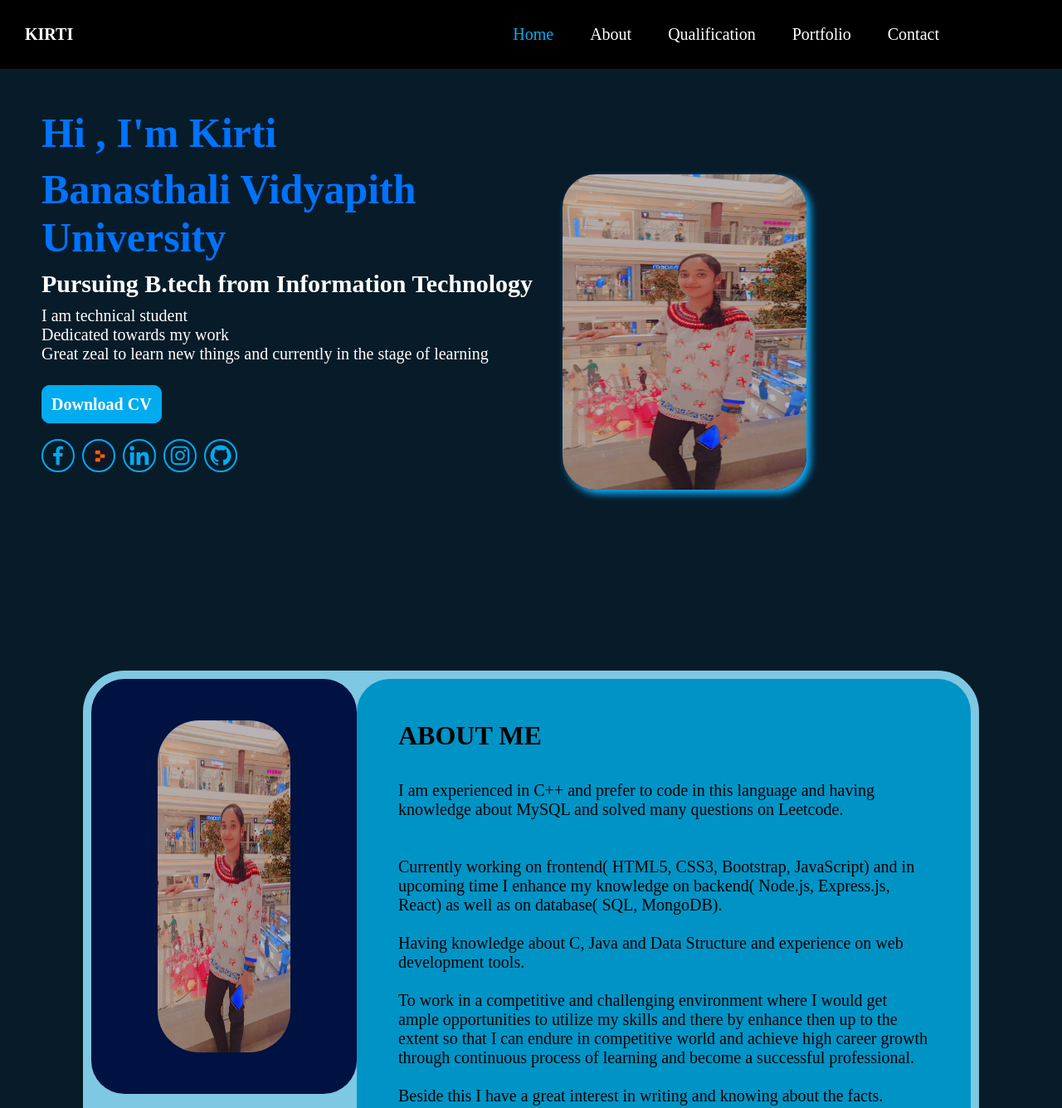
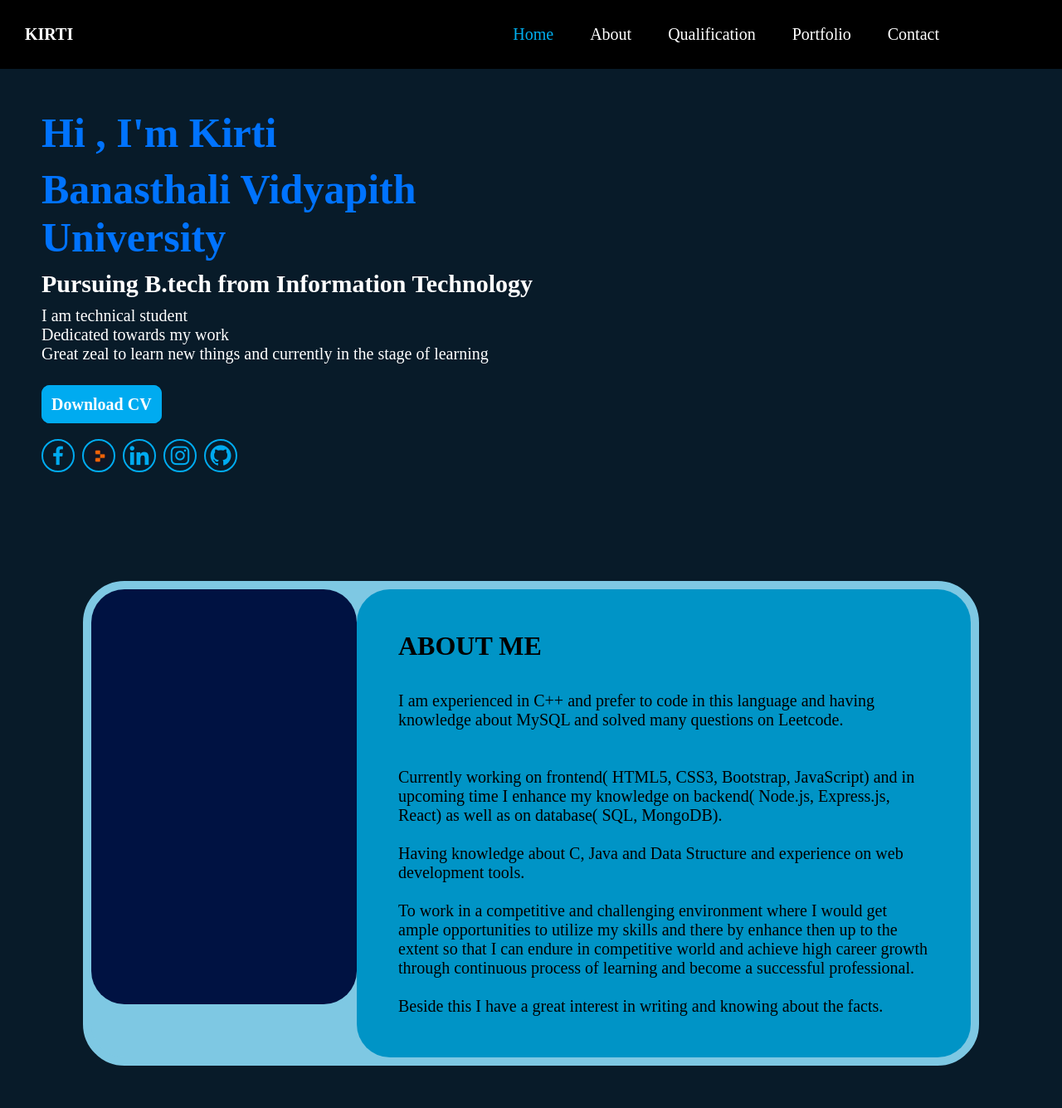
Before and after one commit to dkirti/Portfolio, a plain HTML site: page index.html in a window 1280 px wide. Shown: the top 1335 px of the page at 83% size. Drawn offline with nearby package versions, Linux system fonts and the light colour scheme.

Commit message:
Update index.html

```diff
--- a/index.html
+++ b/index.html
@@ -40,7 +40,7 @@
                </div>
             </div>
             <div class="box2" style="flex: 2;">
-            <img src="profile.jpg" alt=""></div>
+<!--             <img src="profile.jpg" alt=""></div> -->
         </div>
         <br><br><br><br><br><br>
     </div>
@@ -51,7 +51,7 @@
     <div class="middle" >
         <div class="mid1" style="display: flex;">
             <div class="photo" style="flex: 2; background-color: #001242;">
-                <img src="profile.jpg" alt="">
+<!--                 <img src="profile.jpg" alt=""> -->
             </div>
             <div class="about" style="flex: 4; background-color:#0094C6;">
                 <h1> ABOUT ME</h1> <br><br>
```
